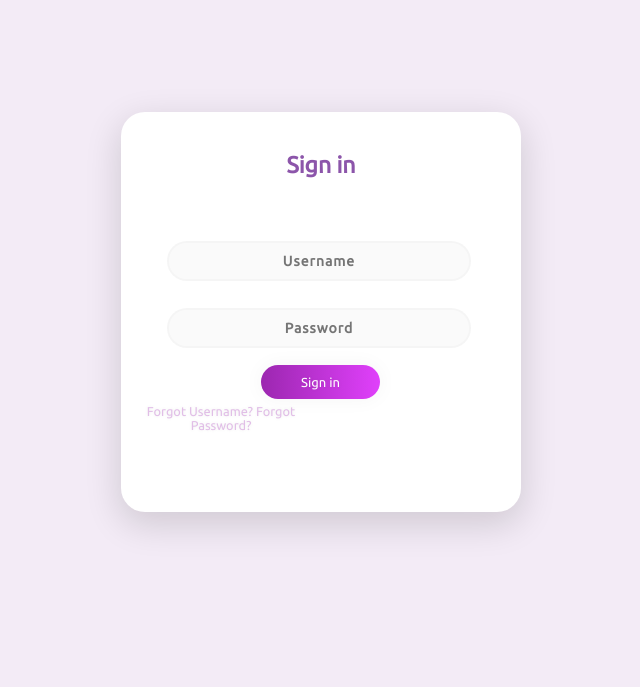
After one commit to pdk160230/SleepApnea, a Python web app: template templates/base.html in a window 1280 px wide. The commit adds this page. Shown: the top 687 px of the page, without its empty margins (319-959 px from the left). Run offline with Jinja, Linux system fonts and the light colour scheme; the template is opened without the code that fills it, so the values that code supplies are empty; some libraries are stand-ins or nearby versions.

Commit message:
Create sign in page

```diff
--- a/static/css/styles.css
+++ b/static/css/styles.css
@@ -1,70 +1,108 @@
+body {
+    background-color: #F3EBF6;
+    font-family: 'Ubuntu', sans-serif;
+}
+
+.main {
+    background-color: #FFFFFF;
+    width: 400px;
+    height: 400px;
+    margin: 7em auto;
+    border-radius: 1.5em;
+    box-shadow: 0px 11px 35px 2px rgba(0, 0, 0, 0.14);
+}
+
+.sign {
+    padding-top: 40px;
+    color: #8C55AA;
+    font-family: 'Ubuntu', sans-serif;
+    font-weight: bold;
+    font-size: 23px;
+}
+
+.un {
+width: 76%;
+color: rgb(38, 50, 56);
+font-weight: 700;
+font-size: 14px;
+letter-spacing: 1px;
+background: rgba(136, 126, 126, 0.04);
+padding: 10px 20px;
+border: none;
+border-radius: 20px;
+outline: none;
+box-sizing: border-box;
+border: 2px solid rgba(0, 0, 0, 0.02);
+margin-bottom: 50px;
+margin-left: 46px;
+text-align: center;
+margin-bottom: 27px;
+font-family: 'Ubuntu', sans-serif;
+}
+
+form.form1 {
+    padding-top: 40px;
+}
+
+.pass {
+        width: 76%;
+color: rgb(38, 50, 56);
+font-weight: 700;
+font-size: 14px;
+letter-spacing: 1px;
+background: rgba(136, 126, 126, 0.04);
+padding: 10px 20px;
+border: none;
+border-radius: 20px;
+outline: none;
+box-sizing: border-box;
+border: 2px solid rgba(0, 0, 0, 0.02);
+margin-bottom: 50px;
+margin-left: 46px;
+text-align: center;
+margin-bottom: 27px;
+font-family: 'Ubuntu', sans-serif;
+}
 
 
-li, a {
-    font-family: 'Open Sans Condensed', sans-serif;
-    font-weight: 500;
-    font-size: 25px;
-    color: black;
-    text-decoration: none;
+.un:focus, .pass:focus {
+    border: 2px solid rgba(0, 0, 0, 0.18) !important;
+
 }
 
-header {
-    display: flex;
-    justify-content: space-between;
-    align-items: center;
-    padding: 15px 10%;
-    box-shadow: 0px 3px 15px rgb(100,100,100);
+.submit {
+  cursor: pointer;
+    border-radius: 5em;
+    color: #fff;
+    background: linear-gradient(to right, #9C27B0, #E040FB);
+    border: 0;
+    padding-left: 40px;
+    padding-right: 40px;
+    padding-bottom: 10px;
+    padding-top: 10px;
+    font-family: 'Ubuntu', sans-serif;
+    margin-left: 35%;
+    font-size: 13px;
+    box-shadow: 0 0 20px 1px rgba(0, 0, 0, 0.04);
 }
 
-.nav__links {
-    list-style: none;
+.forgot {
+    text-shadow: 0px 0px 3px rgba(117, 117, 117, 0.12);
+    color: #E1BEE7;
+    padding-top: 15px;
+    width: 50%;
+    text-align: center;
+    font-size: 0.8rem;
 }
 
-.nav__links li {
-    display: inline-block;
-    padding: 0px 20px;
+a {
+    text-shadow: 0px 0px 3px rgba(117, 117, 117, 0.12);
+    color: #E1BEE7;
+    text-decoration: none
 }
 
-.nav__links li a {
-    transition: all 0.3s 0s;
+@media (max-width: 600px) {
+    .main {
+        border-radius: 0px;
+    }
 }
-
-.nav__links li a:hover{
-    color: aquamarine
-}
-
-.Banner-Image
-{
-    background-image: linear-gradient(
-        rgba(0,0,0,0.5),
-        rgba(0,0,0,0.5)),
-        url("home_banner.jpg");
-        background-position: center;
-        background-repeat: no-repeat;
-        background-size: cover;
-        height: 300px;
-        display: flex;
-        justify-content: center;
-        align-items: center;
-}
-
-.Banner-Image .banner-text
-{
-    font-family: 'Open Sans Condensed', sans-serif;
-}
-
-.Banner-Image .banner-text h1
-{
-    color: #fff;
-    font-size: 32px;
-    font-weight: bold;
-    text-align: center;
-}
-
-.Banner-Image .banner-text p
-{
-    color: whitesmoke;
-    text-align: center;
-    font-size: 20px;
-    font-weight:bold;
-}
--- /dev/null
+++ b/templates/base.html
@@ -0,0 +1,29 @@
+
+
+<html>
+
+    <head>
+      <link rel="stylesheet" href="../static/css/styles.css">
+      <link href="https://fonts.googleapis.com/css?family=Ubuntu" rel="stylesheet">
+      <meta name="viewport" content="width=device-width, initial-scale=1" />
+      <link rel="stylesheet" href="path/to/font-awesome/css/font-awesome.min.css">
+      <title>Sign in</title>
+    </head>
+
+    <body>
+      <div class="main">
+        <p class="sign" align="center">Sign in</p>
+        <form class="form1">
+          <input class="un " type="text" align="center" placeholder="Username">
+          <input class="pass" type="password" align="center" placeholder="Password">
+          <a class="submit" align="center">Sign in</a>
+        <div class="forgot">
+            <a href="#" align="center">Forgot Username?</a>
+            <a href="#" align="center">Forgot Password?</a>
+        </div>
+
+        </div>
+    </form>
+    </body>
+
+    </html>
--- a/templates/signup.html
+++ b/templates/signup.html
@@ -15,12 +15,11 @@
             <nav>
                 <ul class="nav__links">
                     <li><a href="home.html">Home</a></li>
-                    <li><a href="patient.html">Patient</a></li>
-                    <li><a href="physician.html">Physician</a></li>
+                    <li><a href="patient.html">Patient Portal</a></li>
+                    <li><a href="physician.html">About</a></li>
                     <li><a href="contact.html">Contact</a></li>
                 </ul>
             </nav>
-            <a href="signup.html">Sign Up</a>
         </header>
     </body>
 </html>
```
Also changed, not shown: cmd/app/app.py (deleted, +0 -10 lines), static/js/app.js (added).
